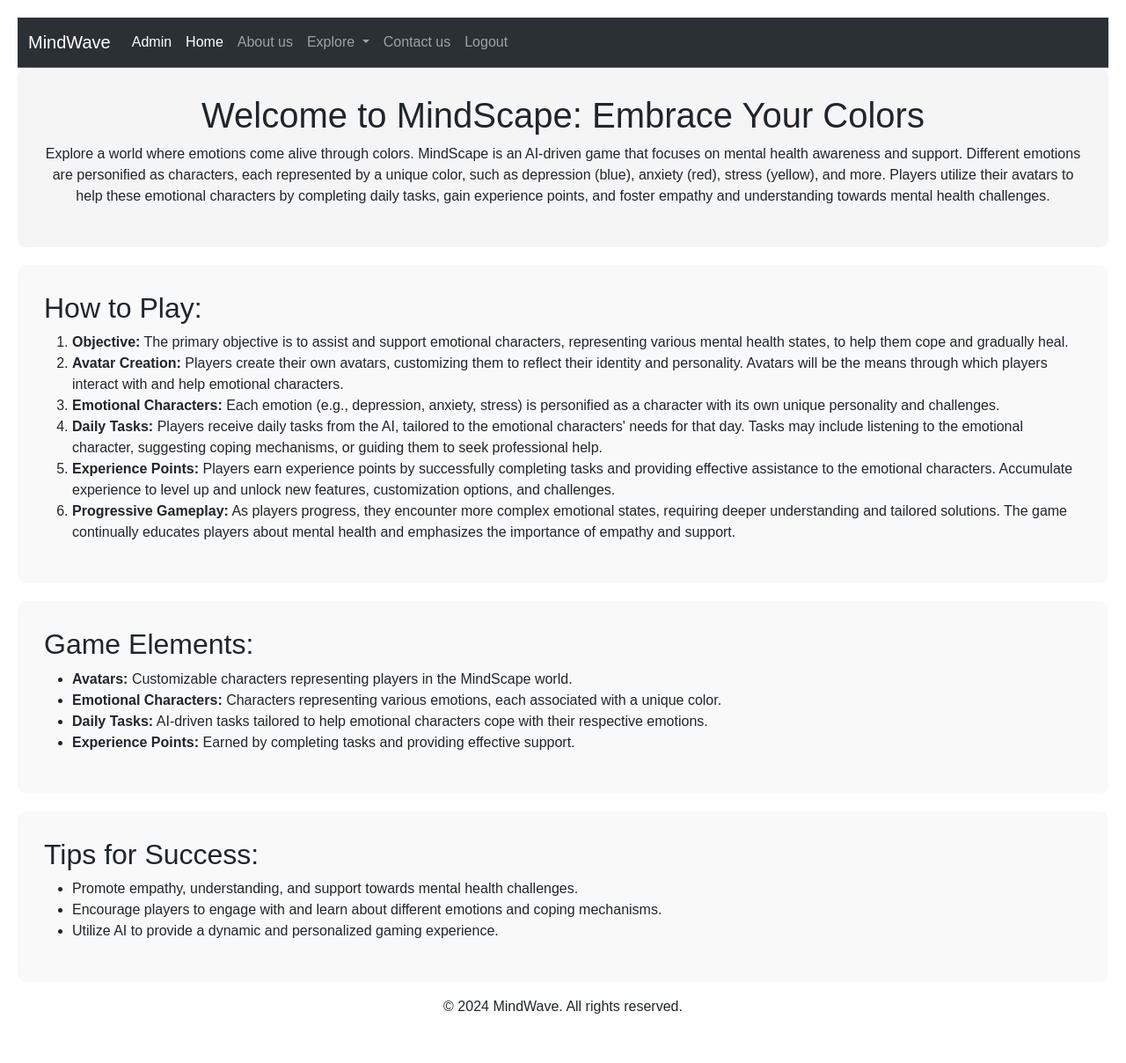
After one commit to Mr-AbhiJoshi/MindWave, a Django app: page /game2 in a window 1280 px wide. The commit adds this page. Shown: the whole page at 88% size. Run offline with Django 5.2, Linux system fonts and the light colour scheme.

Commit message:
Introduced Game concepts and Changed visuals
1. Introduced concepts for Game 1 and 2 in Virtual World.
2. Changed color scheme for cover page.
3. Minor changes in Caraousel on Landing page.

```diff
--- a/home/urls.py
+++ b/home/urls.py
@@ -17,4 +17,6 @@ urlpatterns = [
     path('signupUser', views.signupUser, name='signupUser'),
     path('loginUser', views.loginUser, name='loginUser'),
     path('logoutUser', views.logoutUser, name='logoutUser'),
+    path('game1', views.game1, name='game1'),
+    path('game2', views.game2, name='game2'),
 ]
--- a/home/views.py
+++ b/home/views.py
@@ -82,3 +82,9 @@ def assessment(request):
 
 def resources(request):
     return render(request, 'resources.html')
+
+def game1(request):
+    return render(request, 'game1.html')
+
+def game2(request):
+    return render(request, 'game2.html')
--- a/templates/about.html
+++ b/templates/about.html
@@ -11,7 +11,7 @@
           <p>We are aiming to provide accessible mental health education to university students, aiding in their well-being and success. We understand the unique challenges that come with academic pursuits and the importance of mental wellness. MindWave is here to provide you with resources, support, and a sense of community as you navigate through the complexities of university life. Let's embark on this journey towards a healthier mind, together.</p>
         </div>
         <div class="col-lg-6">
-          <img src="https://images.unsplash.com/photo-1604480132736-44c188fe4d20?ixlib=rb-4.0.3&ixid=M3wxMjA3fDB8MHxwaG90by1wYWdlfHx8fGVufDB8fHx8fA%3D%3D&auto=format&fit=crop&w=350&q=80" alt="About Us Image" class="img-fluid">
+          <img src="static/about_us.jpg" width='300' height='200' alt="About Us Image" class="img-fluid">
         </div>
       </div>
     </div>
--- /dev/null
+++ b/templates/game2.html
@@ -0,0 +1,59 @@
+{% extends "base.html" %}
+
+{% block title %}Move&Achieve{% endblock title %}
+
+{% block body %}
+<style>
+    body {
+      font-family: Arial, sans-serif;
+      margin: 20px;
+    }
+    .intro-section {
+      text-align: center;
+      padding: 30px;
+      background-color: #f5f5f5;
+      border-radius: 10px;
+    }
+    .game-section {
+      padding: 30px;
+      background-color: #f9f9f9;
+      border-radius: 10px;
+      margin-top: 20px;
+    }
+  </style>
+  <div class="intro-section">
+    <h1>Welcome to MindScape: Embrace Your Colors</h1>
+    <p>Explore a world where emotions come alive through colors. MindScape is an AI-driven game that focuses on mental health awareness and support. Different emotions are personified as characters, each represented by a unique color, such as depression (blue), anxiety (red), stress (yellow), and more. Players utilize their avatars to help these emotional characters by completing daily tasks, gain experience points, and foster empathy and understanding towards mental health challenges.</p>
+  </div>
+
+  <div class="game-section">
+    <h2>How to Play:</h2>
+    <ol>
+      <li><strong>Objective:</strong> The primary objective is to assist and support emotional characters, representing various mental health states, to help them cope and gradually heal.</li>
+      <li><strong>Avatar Creation:</strong> Players create their own avatars, customizing them to reflect their identity and personality. Avatars will be the means through which players interact with and help emotional characters.</li>
+      <li><strong>Emotional Characters:</strong> Each emotion (e.g., depression, anxiety, stress) is personified as a character with its own unique personality and challenges.</li>
+      <li><strong>Daily Tasks:</strong> Players receive daily tasks from the AI, tailored to the emotional characters' needs for that day. Tasks may include listening to the emotional character, suggesting coping mechanisms, or guiding them to seek professional help.</li>
+      <li><strong>Experience Points:</strong> Players earn experience points by successfully completing tasks and providing effective assistance to the emotional characters. Accumulate experience to level up and unlock new features, customization options, and challenges.</li>
+      <li><strong>Progressive Gameplay:</strong> As players progress, they encounter more complex emotional states, requiring deeper understanding and tailored solutions. The game continually educates players about mental health and emphasizes the importance of empathy and support.</li>
+    </ol>
+  </div>
+
+  <div class="game-section">
+    <h2>Game Elements:</h2>
+    <ul>
+      <li><strong>Avatars:</strong> Customizable characters representing players in the MindScape world.</li>
+      <li><strong>Emotional Characters:</strong> Characters representing various emotions, each associated with a unique color.</li>
+      <li><strong>Daily Tasks:</strong> AI-driven tasks tailored to help emotional characters cope with their respective emotions.</li>
+      <li><strong>Experience Points:</strong> Earned by completing tasks and providing effective support.</li>
+    </ul>
+  </div>
+
+  <div class="game-section">
+    <h2>Tips for Success:</h2>
+    <ul>
+      <li>Promote empathy, understanding, and support towards mental health challenges.</li>
+      <li>Encourage players to engage with and learn about different emotions and coping mechanisms.</li>
+      <li>Utilize AI to provide a dynamic and personalized gaming experience.</li>
+    </ul>
+  </div>
+{% endblock body %}
--- a/templates/vworld.html
+++ b/templates/vworld.html
@@ -29,8 +29,8 @@
   <!-- Include a list of mini-games -->
   <h2>Mini-Games</h2>
   <ul>
-    <li><a href="game1.html">Mini-Game 1</a></li>
-    <li><a href="game2.html">Mini-Game 2</a></li>
+    <li><a href="/game1">Mini-Game 1</a></li>
+    <li><a href="/game2">Mini-Game 2</a></li>
     <!-- Add more mini-games and their links as needed -->
   </ul>
 {% endblock body %}
```
Also changed, not shown: templates/coverpage.html (+4 -6 lines), templates/game1.html (added, +57 -0 lines), templates/index.html (+37 -1 lines), db.sqlite3, static/about_us.jpg (renamed from static/front1.jpg), static/front.jpg (added).
